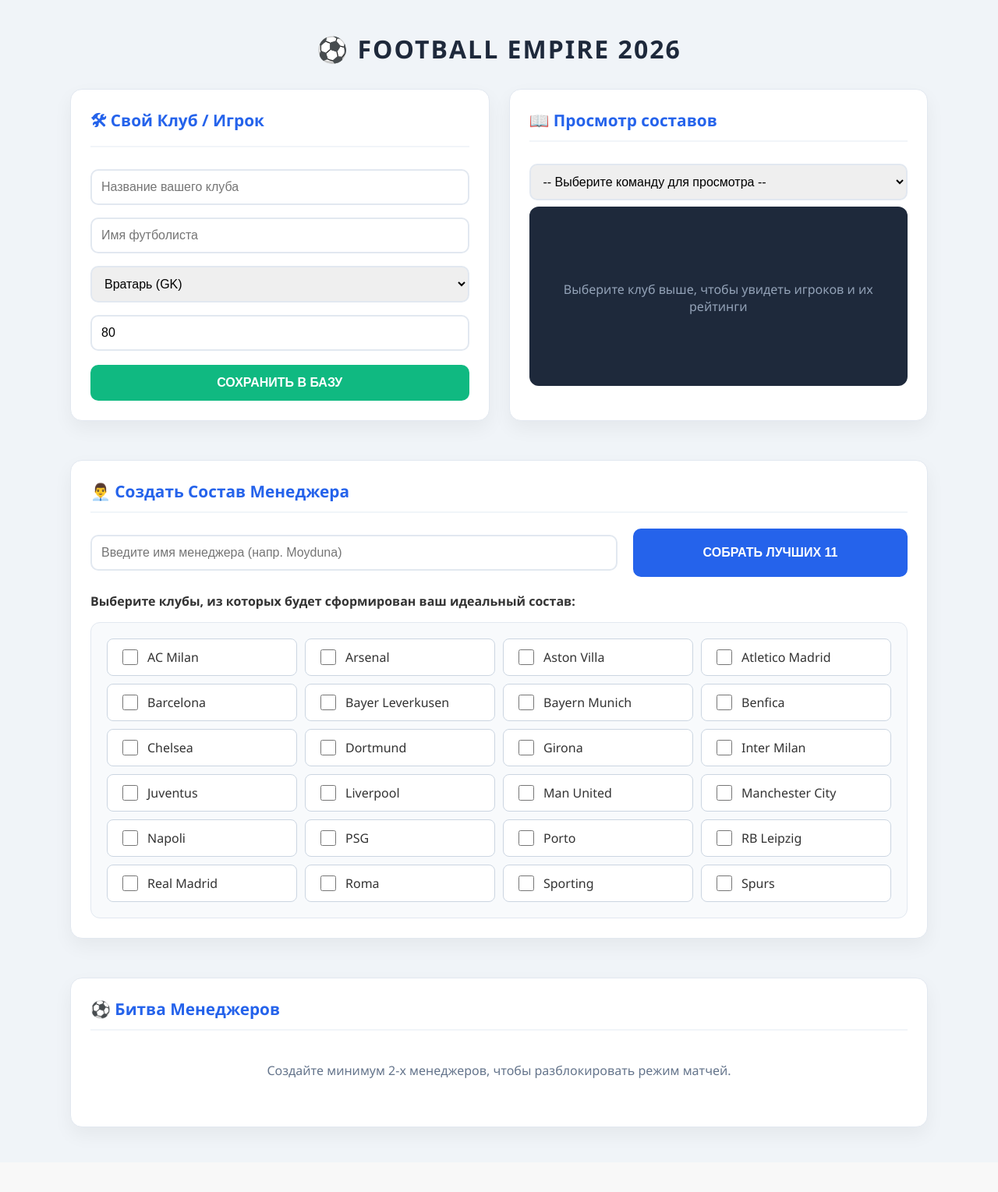
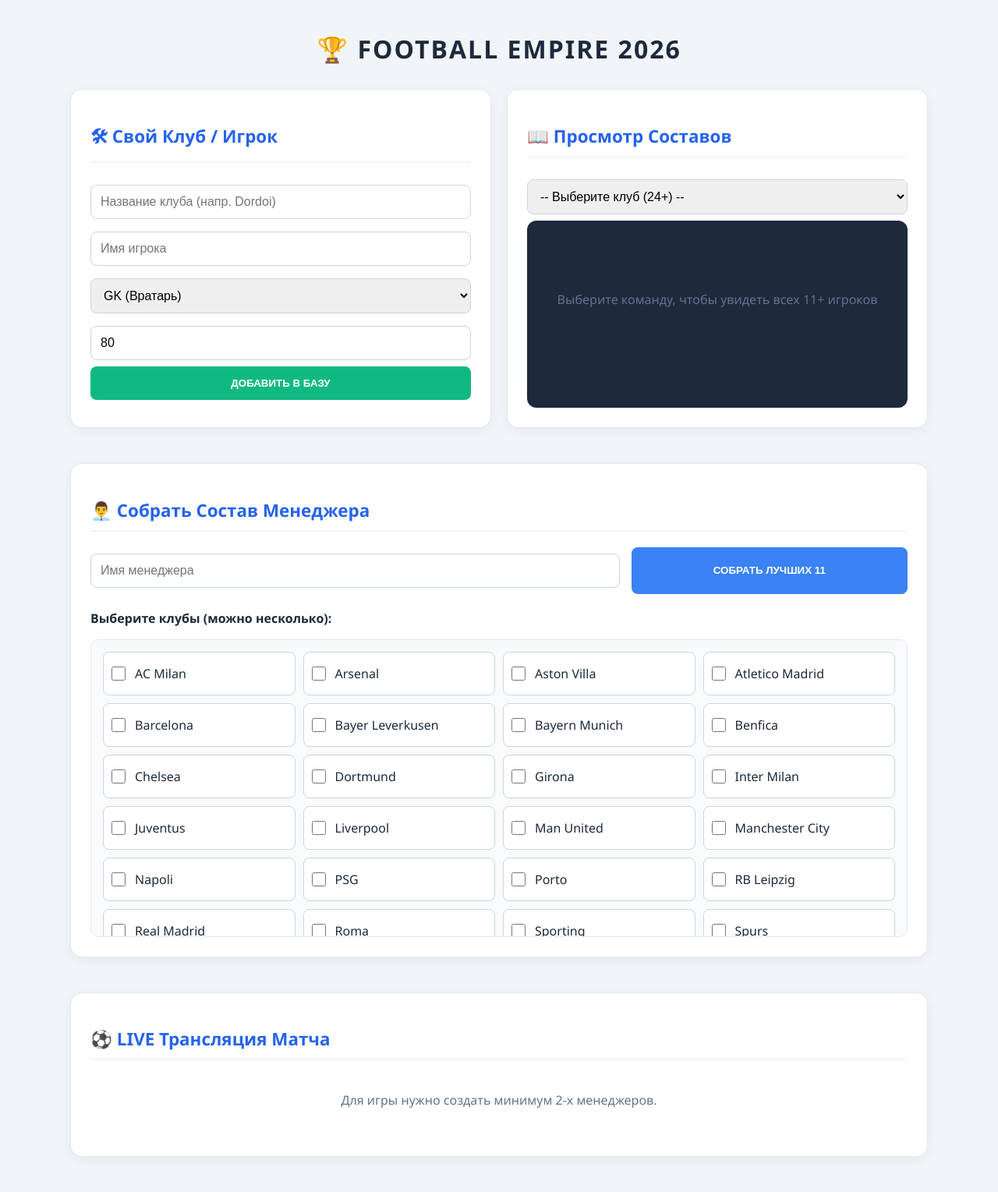
Before and after one commit to skaywwr/fsm, a Flask app: page / in a window 1280 px wide. Shown: the whole page at 78% size. Before the commit the page ends 1460 px from the top, so only its background shows below. Run offline with Flask 3, Linux system fonts and the light colour scheme.

Commit message:
Update index.html

```diff
--- a/templates/index.html
+++ b/templates/index.html
@@ -3,75 +3,64 @@
 <head>
     <meta charset="UTF-8">
     <meta name="viewport" content="width=device-width, initial-scale=1.0">
-    <title>Football Empire 2026 | Manager</title>
+    <title>Football Empire 2026</title>
     <style>
-        body { font-family: 'Segoe UI', Tahoma, Geneva, Verdana, sans-serif; background: #f0f4f8; margin: 0; padding: 20px; color: #333; }
+        body { font-family: 'Segoe UI', sans-serif; background: #f1f5f9; margin: 0; padding: 20px; color: #1e293b; }
         .container { max-width: 1100px; margin: 0 auto; }
         h1 { text-align: center; color: #1e293b; margin-bottom: 30px; text-transform: uppercase; letter-spacing: 2px; }
 
-        .card { background: white; padding: 25px; border-radius: 15px; box-shadow: 0 10px 25px rgba(0,0,0,0.05); margin-bottom: 25px; border: 1px solid #e2e8f0; }
-        h2 { margin-top: 0; font-size: 1.3rem; color: #2563eb; border-bottom: 2px solid #f1f5f9; padding-bottom: 12px; margin-bottom: 20px; display: flex; align-items: center; gap: 10px; }
+        .card { background: white; padding: 25px; border-radius: 15px; box-shadow: 0 4px 15px rgba(0,0,0,0.05); margin-bottom: 25px; border: 1px solid #e2e8f0; }
+        h2 { color: #2563eb; border-bottom: 2px solid #f1f5f9; padding-bottom: 10px; margin-bottom: 20px; font-size: 1.4rem; }
 
-        .grid { display: grid; grid-template-columns: 1fr 1fr; gap: 25px; }
+        .grid { display: grid; grid-template-columns: 1fr 1fr; gap: 20px; }
         .full-width { grid-column: span 2; }
 
-        input[type="text"], input[type="number"], select { width: 100%; padding: 12px; margin: 8px 0; border: 2px solid #e2e8f0; border-radius: 10px; box-sizing: border-box; font-size: 1rem; transition: 0.3s; }
-        input:focus, select:focus { border-color: #3b82f6; outline: none; box-shadow: 0 0 0 3px rgba(59, 130, 246, 0.1); }
+        input, select { width: 100%; padding: 12px; margin: 8px 0; border: 1px solid #cbd5e1; border-radius: 8px; box-sizing: border-box; font-size: 1rem; }
+        button { border: none; padding: 14px; border-radius: 8px; cursor: pointer; font-weight: bold; width: 100%; transition: 0.3s; text-transform: uppercase; }
 
-        button { width: 100%; padding: 14px; border: none; border-radius: 10px; cursor: pointer; font-weight: bold; font-size: 1rem; transition: 0.3s; margin-top: 10px; text-transform: uppercase; }
-        .btn-create { background: #2563eb; color: white; }
-        .btn-create:hover { background: #1d4ed8; transform: translateY(-2px); }
         .btn-add { background: #10b981; color: white; }
         .btn-add:hover { background: #059669; }
-        .btn-match { background: #f59e0b; color: white; }
+        .btn-create { background: #3b82f6; color: white; }
+        .btn-create:hover { background: #2563eb; }
+        .btn-match { background: #f59e0b; color: white; font-size: 1.1rem; margin-top: 15px; }
         .btn-match:hover { background: #d97706; }
 
-        /* УДОБНАЯ СЕТКА ВЫБОРА КЛУБОВ */
-        .clubs-selection-grid {
+        /* УДОБНАЯ СЕТКА КЛУБОВ */
+        .clubs-grid {
             display: grid;
-            grid-template-columns: repeat(auto-fill, minmax(220px, 1fr));
+            grid-template-columns: repeat(auto-fill, minmax(200px, 1fr));
             gap: 10px;
             background: #f8fafc;
-            padding: 20px;
-            border-radius: 12px;
-            border: 1px solid #e2e8f0;
+            padding: 15px;
+            border-radius: 10px;
             max-height: 350px;
             overflow-y: auto;
+            border: 1px solid #e2e8f0;
         }
-
-        .club-checkbox-label {
+        .club-label {
             display: flex;
             align-items: center;
-            padding: 10px 15px;
+            padding: 10px;
             background: white;
             border: 1px solid #cbd5e1;
             border-radius: 8px;
             cursor: pointer;
             transition: 0.2s;
         }
-
-        .club-checkbox-label:hover {
-            background: #f1f5f9;
-            border-color: #3b82f6;
-        }
-
-        .club-checkbox-label input {
-            width: 20px;
-            height: 20px;
-            margin-right: 12px;
-            cursor: pointer;
-        }
+        .club-label:hover { background: #f1f5f9; border-color: #3b82f6; }
+        .club-label input { width: auto; margin-right: 12px; height: 18px; width: 18px; }
 
         /* ПРОСМОТР СОСТАВА */
-        .roster-box { background: #1e293b; color: #f8fafc; padding: 15px; border-radius: 12px; min-height: 200px; max-height: 350px; overflow-y: auto; }
+        .roster-box { background: #1e293b; color: #f8fafc; padding: 20px; border-radius: 12px; min-height: 200px; max-height: 400px; overflow-y: auto; }
         .player-row { display: flex; justify-content: space-between; padding: 8px 0; border-bottom: 1px solid #334155; }
-        .rating-badge { background: #3b82f6; color: white; padding: 2px 8px; border-radius: 6px; font-weight: bold; font-size: 0.9rem; }
+        .rating-badge { background: #3b82f6; color: white; padding: 2px 8px; border-radius: 6px; font-weight: bold; }
 
-        /* РЕЗУЛЬТАТ МАТЧА */
-        .match-result { background: linear-gradient(135deg, #fef3c7 0%, #fffbeb 100%); border: 2px solid #fbbf24; padding: 20px; border-radius: 15px; text-align: center; margin-top: 20px; animation: slideIn 0.5s ease; }
-        @keyframes slideIn { from { opacity: 0; transform: translateY(10px); } to { opacity: 1; transform: translateY(0); } }
+        /* ТЕКСТОВАЯ ТРАНСЛЯЦИЯ */
+        .match-log { background: #0f172a; color: #34d399; padding: 25px; border-radius: 15px; font-family: 'Courier New', monospace; line-height: 1.6; margin-top: 20px; border: 2px solid #334155; }
+        .log-entry { margin-bottom: 10px; border-bottom: 1px solid #1e293b; padding-bottom: 5px; }
+        .final-score { text-align: center; font-size: 3rem; color: #fbbf24; margin: 20px 0; font-weight: bold; letter-spacing: 5px; }
 
-        .manager-badge { display: inline-block; background: #e2e8f0; padding: 8px 15px; border-radius: 10px; margin: 5px; font-weight: 600; font-size: 0.9rem; border: 1px solid #cbd5e1; }
+        .manager-tag { display: inline-block; background: #e2e8f0; padding: 5px 12px; border-radius: 20px; margin: 5px; font-size: 0.9rem; font-weight: bold; }
 
         @media (max-width: 768px) { .grid { grid-template-columns: 1fr; } .full-width { grid-column: span 1; } }
     </style>
@@ -79,124 +68,125 @@
 <body>
 
 <div class="container">
-    <h1>⚽ Football Empire 2026</h1>
+    <h1>🏆 Football Empire 2026</h1>
 
     <div class="grid">
         <div class="card">
             <h2>🛠 Свой Клуб / Игрок</h2>
             <form method="POST">
                 <input type="hidden" name="action" value="add_custom">
-                <input type="text" name="club_name" placeholder="Название вашего клуба" required>
-                <input type="text" name="p_name" placeholder="Имя футболиста" required>
+                <input type="text" name="club_name" placeholder="Название клуба (напр. Dordoi)" required>
+                <input type="text" name="p_name" placeholder="Имя игрока" required>
                 <select name="p_pos">
-                    <option value="GK">Вратарь (GK)</option>
-                    <option value="CB">Защитник (CB)</option>
-                    <option value="LB">Лев. Защ (LB)</option>
-                    <option value="RB">Прав. Защ (RB)</option>
-                    <option value="CM">Центр. Полузащ (CM)</option>
-                    <option value="LW">Лев. Вингер (LW)</option>
-                    <option value="RW">Прав. Вингер (RW)</option>
-                    <option value="ST">Нападающий (ST)</option>
+                    <option value="GK">GK (Вратарь)</option>
+                    <option value="CB">CB (Защитник)</option>
+                    <option value="LB">LB (Лев. защ)</option>
+                    <option value="RB">RB (Прав. защ)</option>
+                    <option value="CM">CM (Полузащ)</option>
+                    <option value="LW">LW (Лев. вингер)</option>
+                    <option value="RW">RW (Прав. вингер)</option>
+                    <option value="ST">ST (Нападающий)</option>
                 </select>
-                <input type="number" name="p_rating" value="80" min="1" max="99" title="Рейтинг игрока">
-                <button type="submit" class="btn-add">Сохранить в базу</button>
+                <input type="number" name="p_rating" value="80" min="1" max="99">
+                <button type="submit" class="btn-add">Добавить в Базу</button>
             </form>
         </div>
 
         <div class="card">
-            <h2>📖 Просмотр составов</h2>
-            <select id="roster_select" onchange="updateRosterView()">
-                <option value="">-- Выберите команду для просмотра --</option>
-                {% for c_name in clubs %}
-                <option value="{{ c_name }}">{{ c_name }}</option>
-                {% endfor %}
+            <h2>📖 Просмотр Составов</h2>
+            <select id="roster_select" onchange="updateRoster()">
+                <option value="">-- Выберите клуб (24+) --</option>
+                {% for c in clubs %}<option value="{{ c }}">{{ c }}</option>{% endfor %}
             </select>
-            <div id="roster_container" class="roster-box">
-                <p style="text-align: center; color: #94a3b8; margin-top: 80px;">Выберите клуб выше, чтобы увидеть игроков и их рейтинги</p>
+            <div id="roster_display" class="roster-box">
+                <p style="text-align: center; color: #64748b; margin-top: 70px;">Выберите команду, чтобы увидеть всех 11+ игроков</p>
             </div>
         </div>
 
         <div class="card full-width">
-            <h2>👨‍💼 Создать Состав Менеджера</h2>
+            <h2>👨‍💼 Собрать Состав Менеджера</h2>
             <form method="POST">
                 <input type="hidden" name="action" value="create">
-                <div style="display: flex; gap: 20px; margin-bottom: 20px; flex-wrap: wrap;">
-                    <input type="text" name="manager_name" placeholder="Введите имя менеджера (напр. Moyduna)" required style="flex: 2; min-width: 250px;">
-                    <button type="submit" class="btn-create" style="flex: 1; margin: 0; min-width: 200px;">Собрать лучших 11</button>
+                <div style="display: flex; gap: 15px; margin-bottom: 20px; flex-wrap: wrap;">
+                    <input type="text" name="manager_name" placeholder="Имя менеджера" required style="flex: 2; min-width: 200px;">
+                    <button type="submit" class="btn-create" style="flex: 1; min-width: 200px; margin: 0;">Собрать лучших 11</button>
                 </div>
 
-                <p><strong>Выберите клубы, из которых будет сформирован ваш идеальный состав:</strong></p>
-                <div class="clubs-selection-grid">
-                    {% for c_name in clubs %}
-                    <label class="club-checkbox-label">
-                        <input type="checkbox" name="clubs" value="{{ c_name }}">
-                        <span>{{ c_name }}</span>
+                <p><strong>Выберите клубы (можно несколько):</strong></p>
+                <div class="clubs-grid">
+                    {% for c in clubs %}
+                    <label class="club-label">
+                        <input type="checkbox" name="clubs" value="{{ c }}"> <span>{{ c }}</span>
                     </label>
                     {% endfor %}
                 </div>
             </form>
 
             {% if managers %}
-            <div style="margin-top: 20px;">
-                <p><small>Ваши активные менеджеры:</small></p>
+            <div style="margin-top: 15px;">
                 {% for m_name, m_data in managers.items() %}
-                <div class="manager-badge">👤 {{ m_name }} | ⭐ {{ m_data.rating }}</div>
+                <span class="manager-tag">👤 {{ m_name }} (⭐{{ m_data.rating }})</span>
                 {% endfor %}
             </div>
             {% endif %}
         </div>
 
         <div class="card full-width">
-            <h2>⚽ Битва Менеджеров</h2>
+            <h2>⚽ LIVE Трансляция Матча</h2>
             {% if managers|length >= 2 %}
             <form method="POST">
                 <input type="hidden" name="action" value="match">
                 <div style="display: grid; grid-template-columns: 1fr auto 1fr; gap: 20px; align-items: center;">
-                    <select name="m1">
-                        {% for m in managers %}<option value="{{ m }}">{{ m }} (⭐{{ managers[m].rating }})</option>{% endfor %}
-                    </select>
+                    <select name="m1">{% for m in managers %}<option value="{{ m }}">{{ m }} (⭐{{ managers[m].rating }})</option>{% endfor %}</select>
                     <b style="font-size: 1.5rem;">VS</b>
-                    <select name="m2">
-                        {% for m in managers %}<option value="{{ m }}">{{ m }} (⭐{{ managers[m].rating }})</option>{% endfor %}
-                    </select>
+                    <select name="m2">{% for m in managers %}<option value="{{ m }}">{{ m }} (⭐{{ managers[m].rating }})</option>{% endfor %}</select>
                 </div>
-                <button type="submit" class="btn-match">🔥 Начать симуляцию матча 🔥</button>
+                <button type="submit" class="btn-match">🔥 ЗАПУСТИТЬ МАТЧ 🔥</button>
             </form>
 
             {% if match_result %}
-            <div class="match-result">
-                <h3 style="margin: 0; color: #92400e;">РЕЗУЛЬТАТ ИГРЫ</h3>
-                <p>{{ match_result.m1 }} против {{ match_result.m2 }}</p>
-                <p>Вероятность победы фаворита: <b>{{ match_result.chance }}%</b></p>
-                <div style="font-size: 1.8rem; font-weight: bold; color: #b45309; margin-top: 10px;">
-                    🏆 ПОБЕДИТЕЛЬ: {{ match_result.winner }} 🏆
+            <div class="match-log">
+                <h3 style="text-align: center; color: #fff; margin-bottom: 20px; border-bottom: 1px solid #334155; padding-bottom: 10px;">ОТЧЕТ О МАТЧЕ</h3>
+                {% for entry in match_result.log %}
+                    <div class="log-entry">{{ entry }}</div>
+                {% endfor %}
+                <p style="text-align: center; color: #94a3b8; margin: 10px 0;">90' — Финальный свисток!</p>
+
+                <div class="final-score">{{ match_result.score }}</div>
+
+                <div style="text-align: center; font-size: 1.5rem;">
+                    {% if match_result.winner == "Ничья" %}
+                        🤝 <span style="color: #fff;">НИЧЬЯ</span>
+                    {% else %}
+                        🏆 <span style="color: #fff;">ПОБЕДИТЕЛЬ:</span> <span style="color: #fbbf24;">{{ match_result.winner }}</span>
+                    {% endif %}
                 </div>
+                <p style="text-align: center; opacity: 0.5; font-size: 0.8rem; margin-top: 15px; color: #fff;">Шанс на победу фаворита: {{ match_result.chance }}%</p>
             </div>
             {% endif %}
+
             {% else %}
-            <p style="text-align: center; color: #64748b; padding: 20px;">Создайте минимум 2-х менеджеров, чтобы разблокировать режим матчей.</p>
+            <p style="text-align: center; padding: 20px; color: #64748b;">Для игры нужно создать минимум 2-х менеджеров.</p>
             {% endif %}
         </div>
     </div>
 </div>
 
 <script>
-    // Получаем базу данных из Flask
-    const fullDatabase = {{ full_database | tojson }};
+    // Загружаем полную базу из Flask
+    const db = {{ full_database | tojson }};
 
-    function updateRosterView() {
-        const selectedClub = document.getElementById('roster_select').value;
-        const container = document.getElementById('roster_container');
+    function updateRoster() {
+        const clubName = document.getElementById('roster_select').value;
+        const display = document.getElementById('roster_display');
 
-        if (!selectedClub || !fullDatabase[selectedClub]) {
-            container.innerHTML = '<p style="text-align: center; color: #94a3b8; margin-top: 80px;">Выберите клуб выше...</p>';
+        if(!clubName || !db[clubName]) {
+            display.innerHTML = '<p style="text-align: center; color: #64748b; margin-top: 70px;">Выберите команду...</p>';
             return;
         }
 
-        const players = fullDatabase[selectedClub];
-        let html = `<h4 style="margin: 0 0 15px 0; color: #3b82f6;">Состав ${selectedClub} (${players.length} чел.):</h4>`;
-
-        players.forEach(p => {
+        let html = `<h4 style="margin: 0 0 15px 0; color: #3b82f6;">Состав ${clubName}:</h4>`;
+        db[clubName].forEach(p => {
             html += `
                 <div class="player-row">
                     <span><b>${p.name}</b> <small style="color: #94a3b8; margin-left: 10px;">${p.pos}</small></span>
@@ -204,8 +194,7 @@
                 </div>
             `;
         });
-
-        container.innerHTML = html;
+        display.innerHTML = html;
     }
 </script>
 
```
